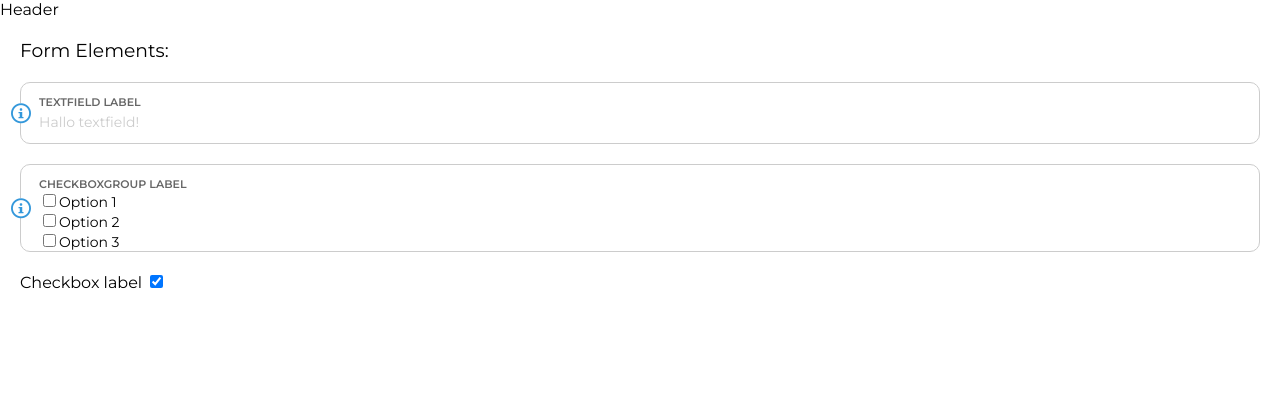
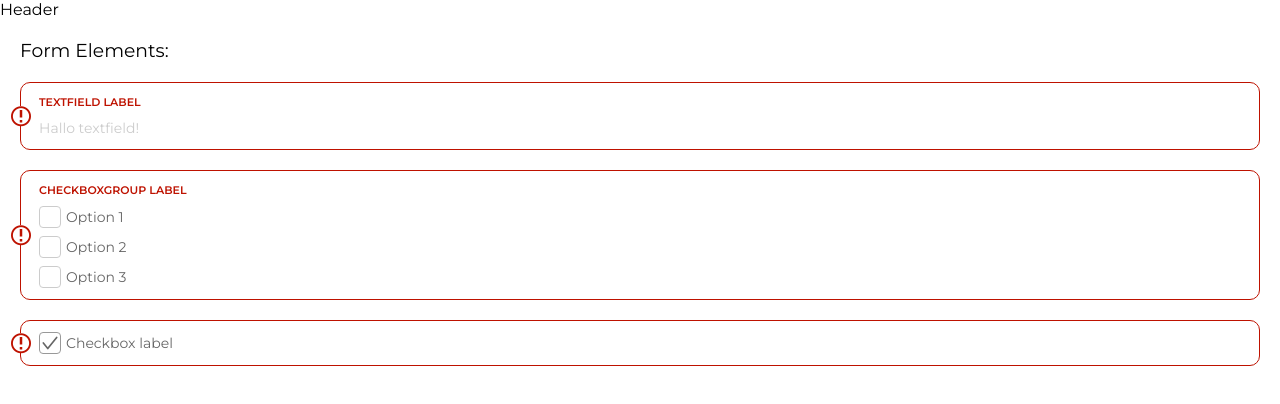
Before and after one commit to MadsBrink/vuejin, a Vue app: page /design in a window 1280 px wide. Shown: the top 404 px of the page. Built offline with nearby package versions, Linux system fonts and the light colour scheme.

Commit message:
working on form elements

```diff
--- a/src/components/form/formElements/Checkbox.vue
+++ b/src/components/form/formElements/Checkbox.vue
@@ -1,23 +1,41 @@
 <template>
-    {{ label }}
-    <input
-        type="checkbox"
-        v-bind="$attrs"
-        :checked="modelValue"
-        @input="$emit('update:modelValue', $event.target.checked)" />
+    <div class="form-element" :class="fieldStatus ? fieldStatus.type : ''">
+        <!-- Input -->
+        <label class="form-element-checkbox">
+            <input
+                type="checkbox"
+                v-bind="$attrs"
+                :checked="modelValue"
+                @input="$emit('update:modelValue', $event.target.checked)" />
+            <svg width="20px" height="20px" viewBox="0 0 18 18">
+                <polyline points="3 9 7 14 15 4"></polyline>
+            </svg>
+            <div></div>
+            <span>{{ label }}</span>
+        </label>
+
+        <!-- Status Message -->
+        <span class="form-element-status" v-if="fieldStatus">
+            <span class="form-element-status-icon" :class="fieldStatus.icon"></span>
+            <span class="form-element-status-text">{{ fieldStatus.text }}</span>
+        </span>
+    </div>
 </template>
 
 <script>
+import { fieldStatus } from '../formMixin';
+
 export default {
     name: 'Checkbox',
     props: {
-        modelValue: {
-            type: Boolean,
-        },
-        label: {
-            type: String,
-        },
+        modelValue: Boolean,
+        label: String,
+        error: String,
+        warning: String,
+        disabled: Boolean,
+        element: Object,
     },
+    mixins: [fieldStatus],
 };
 </script>
 
--- a/src/components/form/formElements/CheckboxGroup.vue
+++ b/src/components/form/formElements/CheckboxGroup.vue
@@ -4,17 +4,19 @@
         <label class="form-element-label">
             {{ label }}
         </label>
-        <div class="form-element-checkbox"
+        <label class="form-element-checkbox"
             v-for="option in element.options"
             :key="option.value">
             <input
                 type="checkbox"
                 :value="option.value"
                 v-model="groupModel" />
-            <label>
-                {{ option.label }}
-            </label>
-        </div>
+            <svg width="20px" height="20px" viewBox="0 0 18 18">
+                <polyline points="3 9 7 14 15 4"></polyline>
+            </svg>
+            <div></div>
+            <span>{{ option.label }}</span>
+        </label>
 
         <!-- Status Message -->
         <span class="form-element-status" v-if="fieldStatus">
@@ -30,15 +32,12 @@ import { fieldStatus } from '../formMixin';
 export default {
     name: 'CheckboxGroup',
     props: {
-        modelValue: String,
+        modelValue: Array,
         label: String,
         error: String,
         warning: String,
         disabled: Boolean,
-        element: {
-            type: Object,
-            required: true,
-        },
+        element: Object,
     },
     mixins: [fieldStatus],
     computed: {
--- a/src/components/form/formElements/Textfield.vue
+++ b/src/components/form/formElements/Textfield.vue
@@ -30,10 +30,7 @@ export default {
         error: String,
         warning: String,
         disabled: Boolean,
-        element: {
-            type: Object,
-            required: true,
-        },
+        element: Object,
     },
     mixins: [fieldStatus],
 };
--- a/src/components/form/formStyling.scss
+++ b/src/components/form/formStyling.scss
@@ -3,20 +3,67 @@
     position: relative;
     flex-direction: column;
     border: 1px solid $grey-medium;
-    padding: 12px 18px 0;
+    padding: 12px 18px 2px;
     margin-bottom: 20px;
     border-radius: 10px;
     transition: border-color 0.4s;
 
     &-checkbox {
-        label {
+        display: flex;
+        align-items: center;
+        position: relative;
+        margin-bottom: 10px;
+        cursor: pointer;
+        input {
+            display: none;
+            &:checked {
+                ~ svg {
+                    stroke: $grey-extra-dark;
+                    polyline {
+                        stroke-dashoffset: 44;
+
+                    }
+                }
+                ~ div {
+                    border-color: $grey-dark;
+                }
+            }
+        }
+        div {
+            width: 22px;
+            height: 22px;
+            position: absolute;
+            left: 0;
+            border: 1px solid $grey-medium;
+            border-radius: 4px;
+        }
+        svg {
+            position: relative;
+            fill: none;
+            stroke-linecap: round;
+            stroke-linejoin: round;
+            stroke: $grey-medium;
+            stroke-width: 1.5;
+            transform: translate3d(0, 0, 0);
+            transition: all 0.2s ease;
+            margin: 0 6px 0 1px;
+            polyline {
+                transition: all 0.2s linear;
+                stroke-dasharray: 22;
+                stroke-dashoffset: 66;
+            }
+        }
+        &:hover svg { stroke: $grey-extra-dark; }
+        span {
             font-size: 14px;
+            color: $grey-extra-dark;
         }
     }
 
     &-label {
         font-size: 11px;
         font-weight: 600;
+        margin-bottom: 10px;
         color: $grey-extra-dark;
         text-transform: uppercase;
         transition: color 0.4s;
@@ -93,7 +140,7 @@ input {
     border: none;
     font-size: 14px;
     color: $black;
-    padding: 4px 0 12px;
+    padding: 0 0 10px;
     &::placeholder {
         color: $grey-medium;
     }
--- a/src/views/Design.vue
+++ b/src/views/Design.vue
@@ -1,7 +1,7 @@
 <template>
     <div class="design">
         <h3 class="mb-20">Form Elements:</h3>
-        <component :error="''"
+        <component :error="'123'"
             v-for="element in formElements"
             v-model="element.model"
             :key="element.id"
@@ -51,6 +51,7 @@ export default {
                     type: 'Checkbox',
                     model: true,
                     label: 'Checkbox label',
+                    info: 'This is a info text',
                 },
             ],
         };
```
